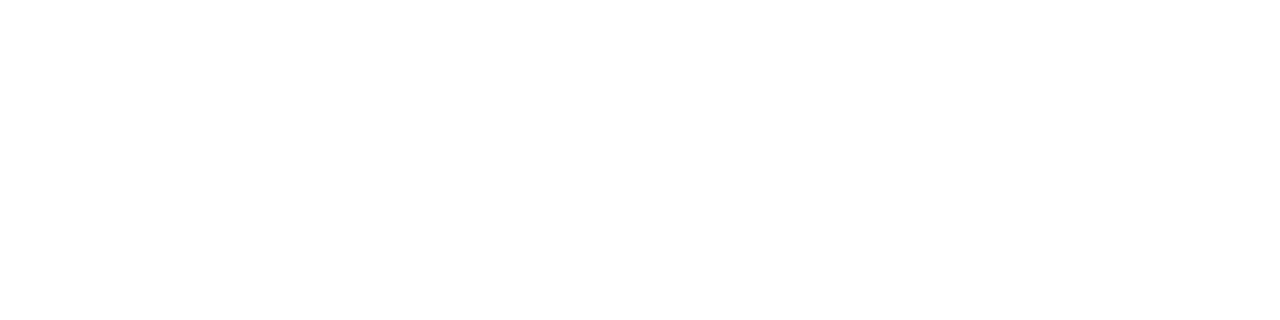
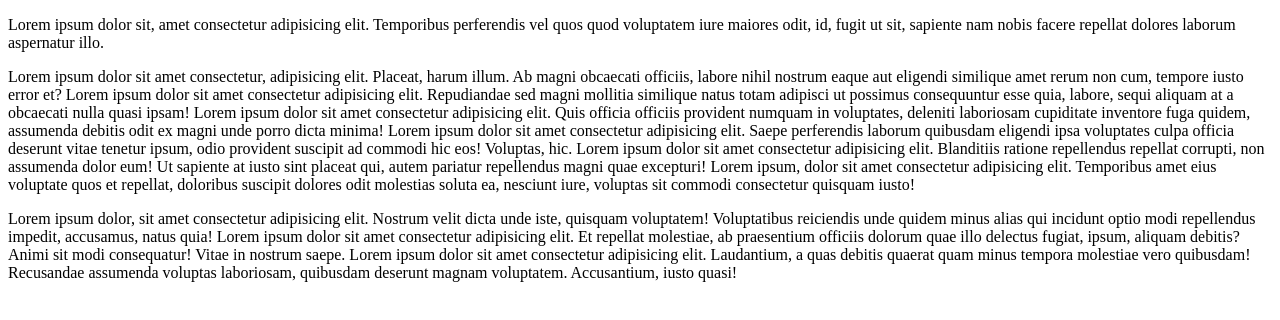
Before and after one commit to WillCalderon/GitHubPrueba1, a plain HTML site: page otrapagina.html in a window 1280 px wide. Drawn offline with Linux system fonts and the light colour scheme.

Commit message:
añadi contenido a otrapagina.html

```diff
--- a/otrapagina.html
+++ b/otrapagina.html
@@ -5,6 +5,25 @@
     <meta http-equiv="X-UA-Compatible" content="IE=edge">
     <meta name="viewport" content="width=device-width, initial-scale=1.0">
     <title>otra pagina</title>
+
+    <p>
+        Lorem ipsum dolor sit, amet consectetur adipisicing elit. Temporibus perferendis vel quos quod voluptatem iure maiores odit, id, fugit ut sit, sapiente nam nobis facere repellat dolores laborum aspernatur illo.
+
+    </p>
+    <p>
+        Lorem ipsum dolor sit amet consectetur, adipisicing elit. Placeat, harum illum. Ab magni obcaecati officiis, labore nihil nostrum eaque aut eligendi similique amet rerum non cum, tempore iusto error et?
+        Lorem ipsum dolor sit amet consectetur adipisicing elit. Repudiandae sed magni mollitia similique natus totam adipisci ut possimus consequuntur esse quia, labore, sequi aliquam at a obcaecati nulla quasi ipsam!
+        Lorem ipsum dolor sit amet consectetur adipisicing elit. Quis officia officiis provident numquam in voluptates, deleniti laboriosam cupiditate inventore fuga quidem, assumenda debitis odit ex magni unde porro dicta minima!
+        Lorem ipsum dolor sit amet consectetur adipisicing elit. Saepe perferendis laborum quibusdam eligendi ipsa voluptates culpa officia deserunt vitae tenetur ipsum, odio provident suscipit ad commodi hic eos! Voluptas, hic.
+        Lorem ipsum dolor sit amet consectetur adipisicing elit. Blanditiis ratione repellendus repellat corrupti, non assumenda dolor eum! Ut sapiente at iusto sint placeat qui, autem pariatur repellendus magni quae excepturi!
+        Lorem ipsum, dolor sit amet consectetur adipisicing elit. Temporibus amet eius voluptate quos et repellat, doloribus suscipit dolores odit molestias soluta ea, nesciunt iure, voluptas sit commodi consectetur quisquam iusto!
+
+    </p>
+    <p>
+        Lorem ipsum dolor, sit amet consectetur adipisicing elit. Nostrum velit dicta unde iste, quisquam voluptatem! Voluptatibus reiciendis unde quidem minus alias qui incidunt optio modi repellendus impedit, accusamus, natus quia!
+        Lorem ipsum dolor sit amet consectetur adipisicing elit. Et repellat molestiae, ab praesentium officiis dolorum quae illo delectus fugiat, ipsum, aliquam debitis? Animi sit modi consequatur! Vitae in nostrum saepe.
+        Lorem ipsum dolor sit amet consectetur adipisicing elit. Laudantium, a quas debitis quaerat quam minus tempora molestiae vero quibusdam! Recusandae assumenda voluptas laboriosam, quibusdam deserunt magnam voluptatem. Accusantium, iusto quasi!
+    </p>
 </head>
 <body>
 
```
